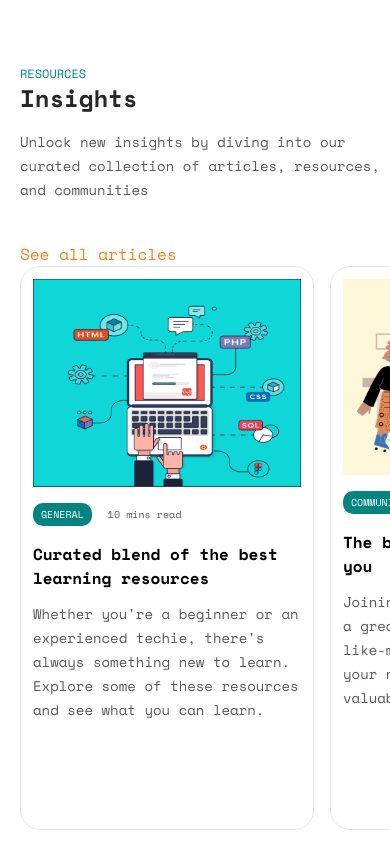
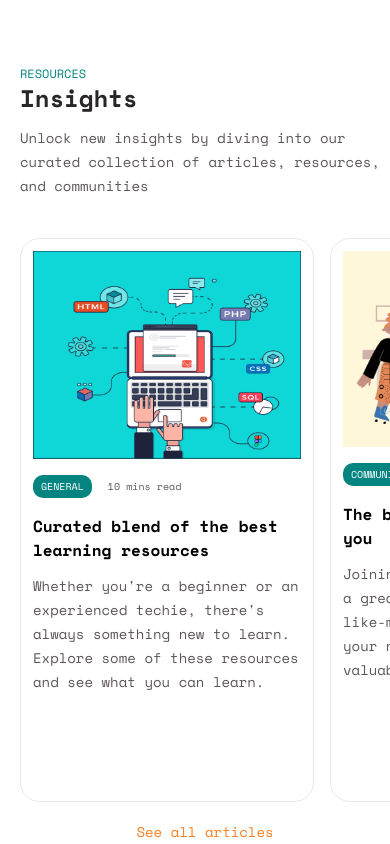
Before and after one commit to kingjamesx/quiz-app, a Next.js app: page / in a window 390 px wide. Shown: the part 1960-2804 px from the top of the page. Built offline with nearby package versions, Linux system fonts and the light colour scheme.

Commit message:
resource

```diff
--- a/components/home-page/Resources.jsx
+++ b/components/home-page/Resources.jsx
@@ -25,30 +25,41 @@ const resources = [
 ];
 const Resources = () => {
   return (
-    <section className="pl-5 xl:pl-[120px] py-[72px] border-t md:flex items-center gap-5 lg:gap-[60px]">
+    <section className="pl-5 xl:pl-[120px] py-[72px] border-t md:flex items-center gap-0 md:gap-[60px]">
       {/* Left side */}
       <div className="">
         <p className="text-accent-2 text-xs lg:text-base">RESOURCES</p>
-        <h4 className="font-[700] text-2xl lg:text-[40px] text-[#292627]">Insights</h4>
-        <p className="text-sm lg:text-lg leading-6 mt-4 text-[#5D5658] lg:w-[450px]">
+        <h4 className="font-[700] text-2xl lg:text-[40px] text-[#292627]">
+          Insights
+        </h4>
+        <p className="text-sm lg:text-lg leading-6 mt-3 text-[#5D5658] lg:w-[450px]">
           Unlock new insights by diving into our curated collection of articles,
           resources, and communities
         </p>
         <div className="mt-10">
-          <p className="text-[#F58025]">See all articles</p>
+          <p className="text-[#F58025] hidden md:flex justify-start">
+            See all articles
+          </p>
         </div>
       </div>
       {/* right side */}
       <div className=" flex items-center overflow-x-scroll">
         {resources.map(resource => (
           <div className="mr-4 md:mr-10 w-[294px] sm:w-[418px] h-[564px] px-3 md:px-4 pt-3 md:pt-4 pb-8 border rounded-[20px]">
-            <Image className='' style={{background: `${resource.bg}`}} src={resource.image} alt="Installing Illustration" />
+            <Image
+              className=""
+              style={{ background: `${resource.bg}` }}
+              src={resource.image}
+              alt="Installing Illustration"
+            />
             <div className="mt-4">
               <div className="flex items-center gap-4 mb-4">
                 <div className="w-max px-2 py-1 rounded-[10px] uppercase text-white bg-accent-2 font-700 text-[10px]">
                   {resource.category}
                 </div>
-                <p className="text-[10px] text-secondary">{resource.time} mins read</p>
+                <p className="text-[10px] text-secondary">
+                  {resource.time} mins read
+                </p>
               </div>
               <p className="text-base md:text-xl leading-6 font-[700] w-[270px] lg:w-[386px] mb-3">
                 {resource.title}
@@ -59,6 +70,7 @@ const Resources = () => {
             </div>
           </div>
         ))}
+
         {/* <div className="w-[418px] h-[564px] px-4 pt-4 pb-8 border rounded-[20px]">
           <Image src={IllustrationInstalling} alt="Installing Illustration" />
           <div className="mt-4">
@@ -79,6 +91,9 @@ const Resources = () => {
           </div>
         </div> */}
       </div>
+      <div className="mt-5">
+        <p className="text-sm text-[#F58025] flex md:hidden justify-center">See all articles</p>
+      </div>
     </section>
   );
 };
```
